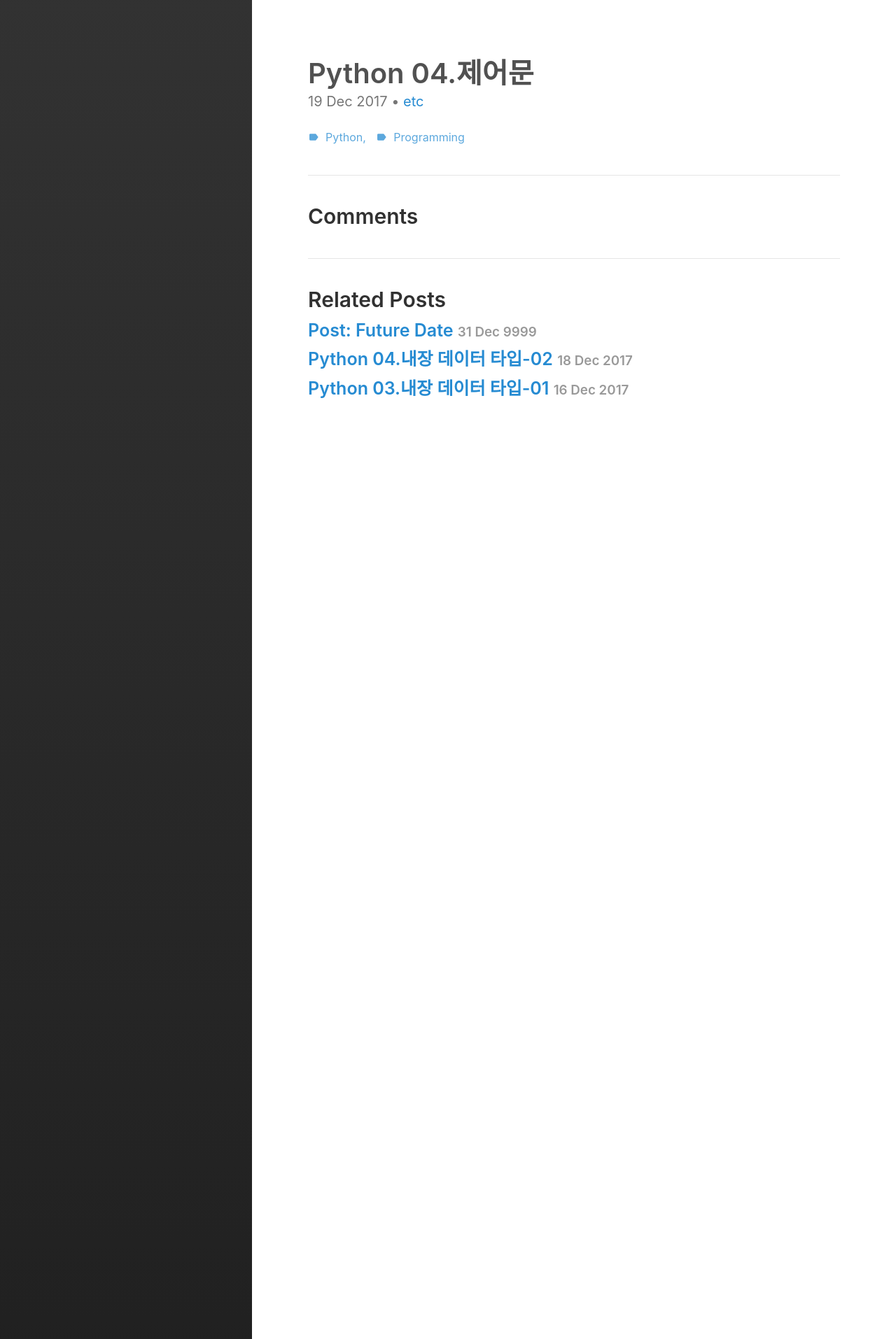
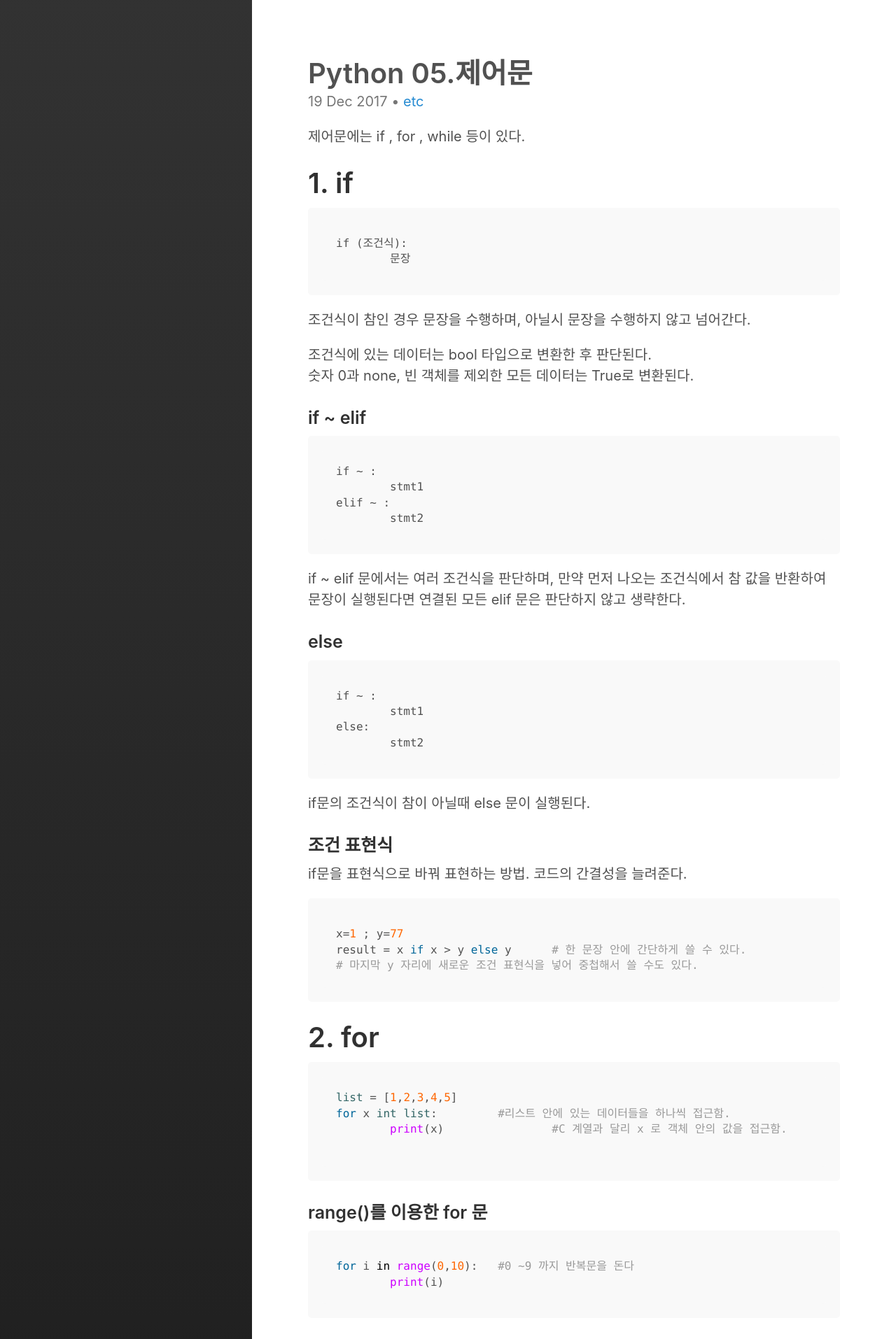
Before and after one commit to Hong3eee/Hong3eee.github.io, a Jekyll site: the page built from _posts/2017-12-19-python-5.md, in a window 1280 px wide. Shown: the top 1914 px of the page at 70% size. Built offline with Jekyll 4.4.1, drawn with Linux system fonts in a browser that asks for light colours; comment, search, counter and statistics services are not loaded; some of the changed text lies outside the part shown.

Commit message:
19 Dec posting uploaded

````diff
--- a/_posts/2017-12-19-python-5.md
+++ b/_posts/2017-12-19-python-5.md
@@ -1,8 +1,133 @@
 ---
 layout: post
-title: Python 04.제어문
+title: Python 05.제어문
 categories:
 - etc
 tags: Python, programming
 commnets: true
 ---
+
+제어문에는 if , for , while 등이 있다.
+
+# 1. if
+
+```
+if (조건식):
+	문장
+```
+
+조건식이 참인 경우 문장을 수행하며, 아닐시 문장을 수행하지 않고 넘어간다.
+
+조건식에 있는 데이터는 bool 타입으로 변환한 후 판단된다.
+숫자 0과 none, 빈 객체를 제외한 모든 데이터는 True로 변환된다.
+
+### if ~ elif
+
+```
+if ~ :
+	stmt1
+elif ~ :
+	stmt2
+```
+
+
+if ~ elif 문에서는 여러 조건식을 판단하며, 만약 먼저 나오는 조건식에서 참 값을 반환하여 문장이 실행된다면 연결된 모든 elif 문은 판단하지 않고 생략한다.
+
+### else
+
+```
+if ~ :
+	stmt1
+else:
+	stmt2
+```
+
+if문의 조건식이 참이 아닐때 else 문이 실행된다.
+
+### 조건 표현식
+
+if문을 표현식으로 바꿔 표현하는 방법. 코드의 간결성을 늘려준다.
+
+```python
+x=1 ; y=77
+result = x if x > y else y	# 한 문장 안에 간단하게 쓸 수 있다.
+# 마지막 y 자리에 새로운 조건 표현식을 넣어 중첩해서 쓸 수도 있다.
+```
+
+# 2. for
+
+
+```python
+list = [1,2,3,4,5]
+for x int list:		#리스트 안에 있는 데이터들을 하나씩 접근함.
+	print(x)		#C 계열과 달리 x 로 객체 안의 값을 접근함.
+
+```
+
+### range()를 이용한 for 문
+
+```python
+for i in range(0,10):	#0 ~9 까지 반복문을 돈다
+	print(i)
+```
+
+### dictionary 형 + for
+
+```python
+mydict = {'a':1,'b':2,'c':3}
+for x in mydict:		# 바로 접근하면 key 값을 읽음
+	print(x)
+-->
+a
+b
+c
+
+for x in mydict.values():	# value를 읽고싶다면 values() 메소드 사용
+	print(x)
+-->
+2
+1
+3
+```
+
+### enumerate() + for
+
+```python
+list = [a,b,c]
+for i, x in enumerate(list):  #index를 알고 싶을 때 사용,dict형과 응용가능
+	print(i,x)
+
+->
+1 a
+2 b
+3 c
+```
+
+### break , continue
+
+- break : 반복문을 강제로 종료시킬 때 사용
+- continue : 반복문 안의 나머지 코드 수행을 건너뛰고 다음 항목을 순회시킴
+
+### 리스트 내포
+
+- 매우 파이써닉한 문법. 간결성을 극대화 시켜줌
+
+> [expr for x in OBJECT (if 조건식)]
+
+```python
+list = [x for x in ragne(0,10)]
+
+list2 = ['even' if x in [2,4,5] if x%2==0] # if~ 는 필터의 역할만 한다
+
+list3 = ['even' if x%2==0 else 'odd' for x in list] # 조건 표현식을 이용
+```
+
+# 3. while
+
+```python
+while 조건식:
+	stmt
+```
+
+조건식이 참이라면 반복문을 수행한다. 보통 while문 안에 증감식을 둔다.
+조건식과 증감식에 반복자를 사용하여 반복문을 도는 경우도 있다.
````
